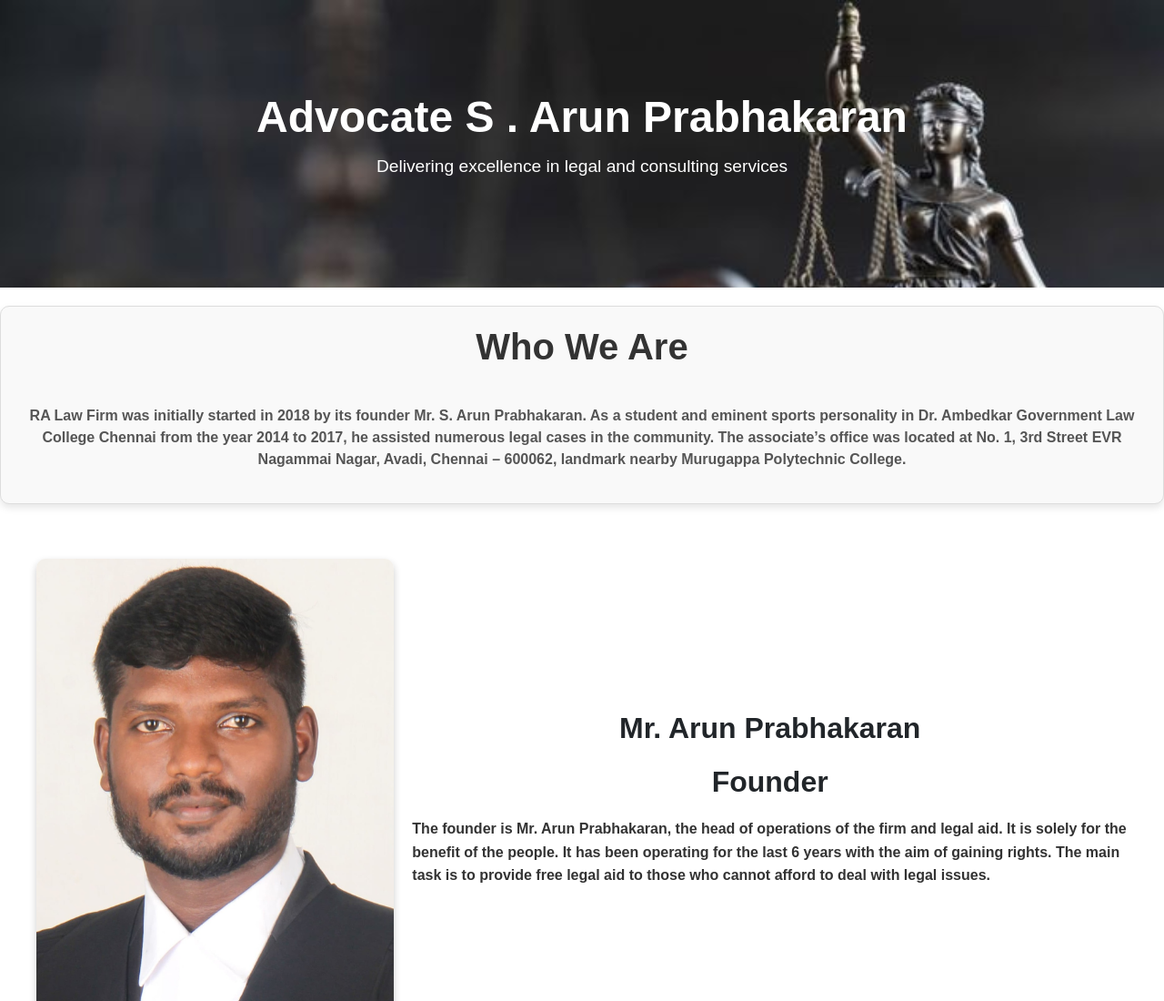
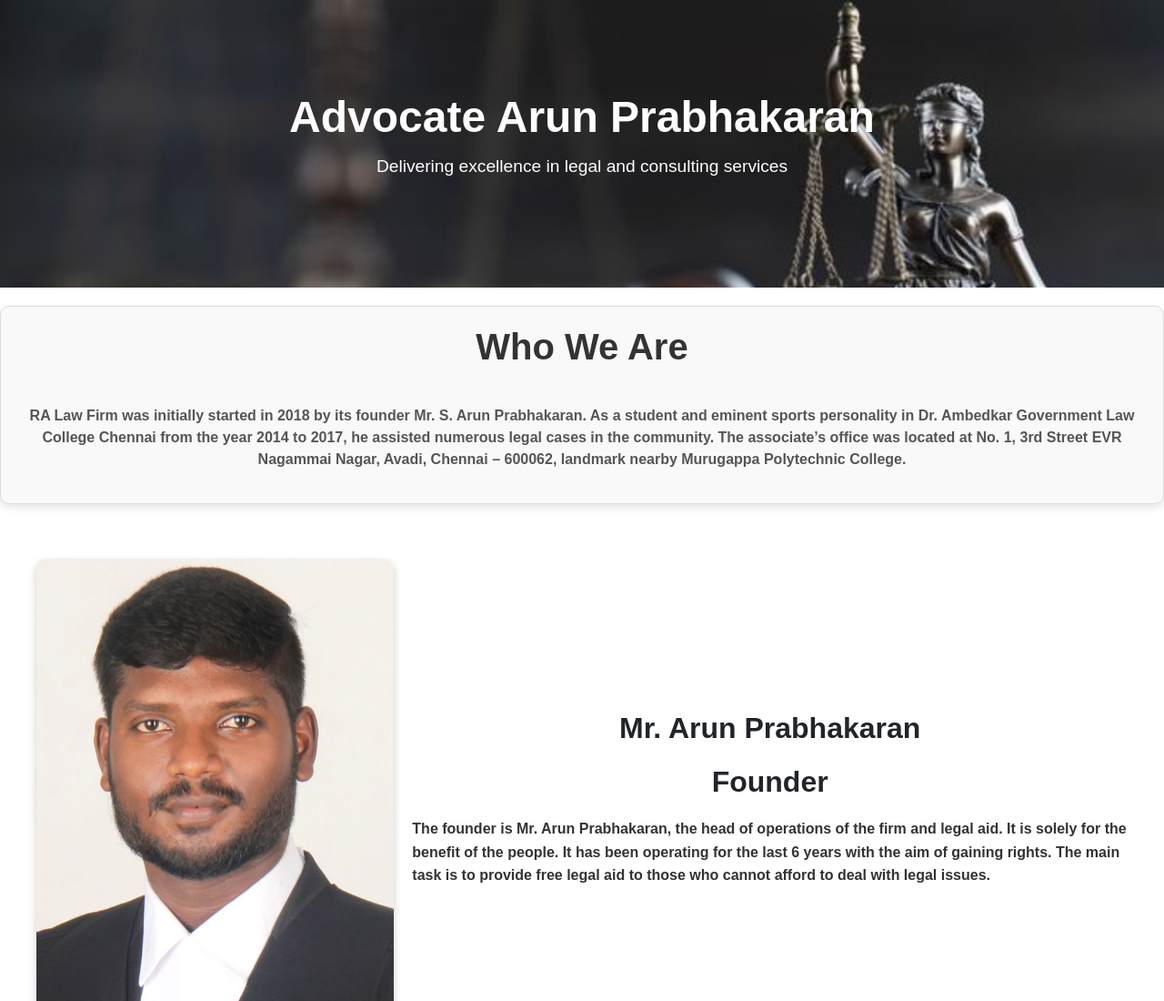
Before and after one commit to gopinathm01/advocatearunprabhakaran, a website: page index.html in a window 1280 px wide. Shown: the top 1100 px of the page at 91% size. Drawn offline with nearby package versions, Linux system fonts and the light colour scheme.

Commit message:
removed S intial

```diff
--- a/index.html
+++ b/index.html
@@ -361,7 +361,7 @@
     <section class="hero">
         <div class="container position-relative">
             <!-- <img src="./pic/WhatsApp Image 2024-12-01 at 11.09.35 AM.jpeg" alt="Arun Prabakaran" class="rounded-circle profile-image"> -->
-            <h1>Advocate S . Arun Prabhakaran</h1>
+            <h1>Advocate Arun Prabhakaran</h1>
             <p>Delivering excellence in legal and consulting services</p>
         </div>
     </section>
```
